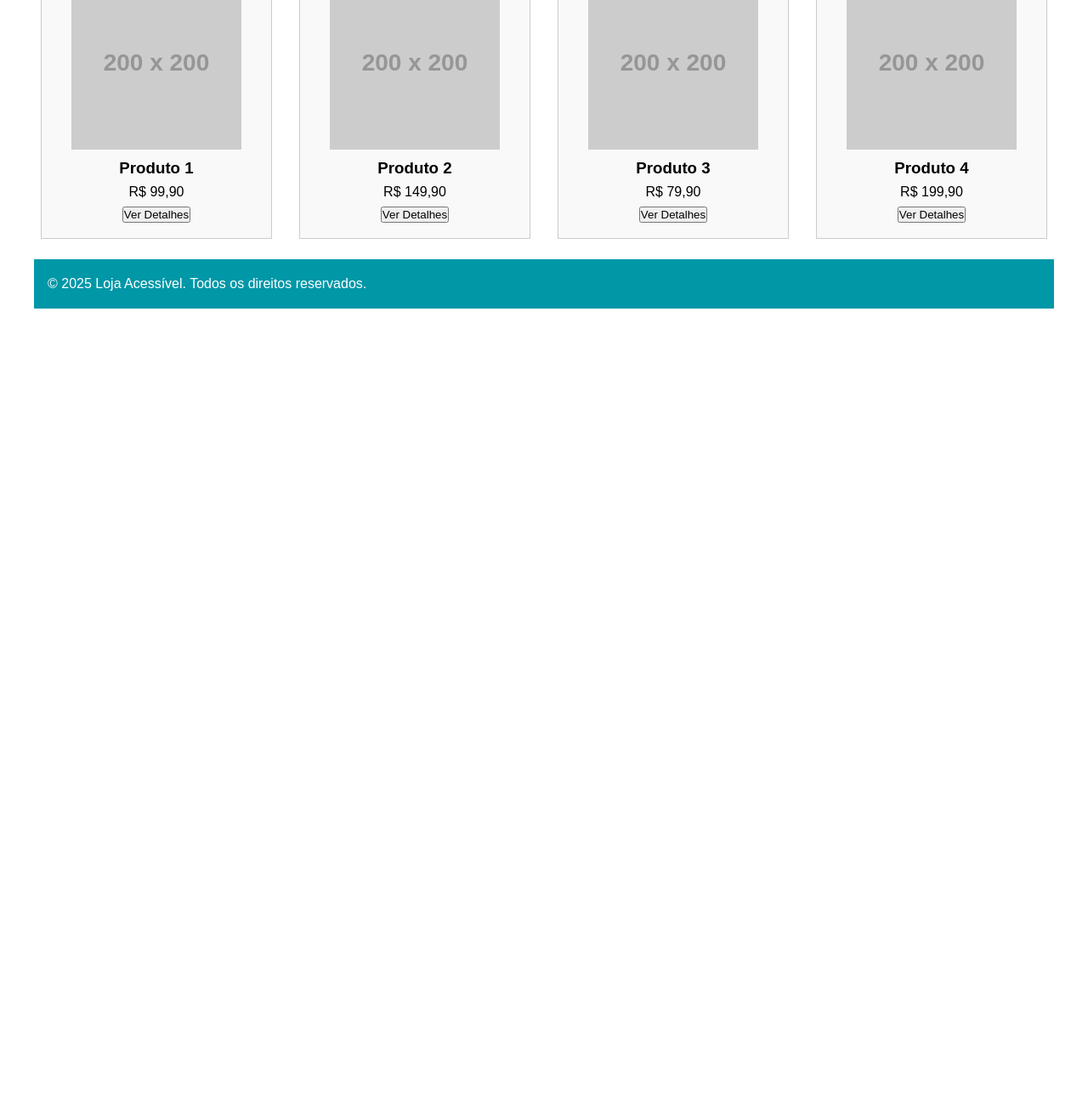
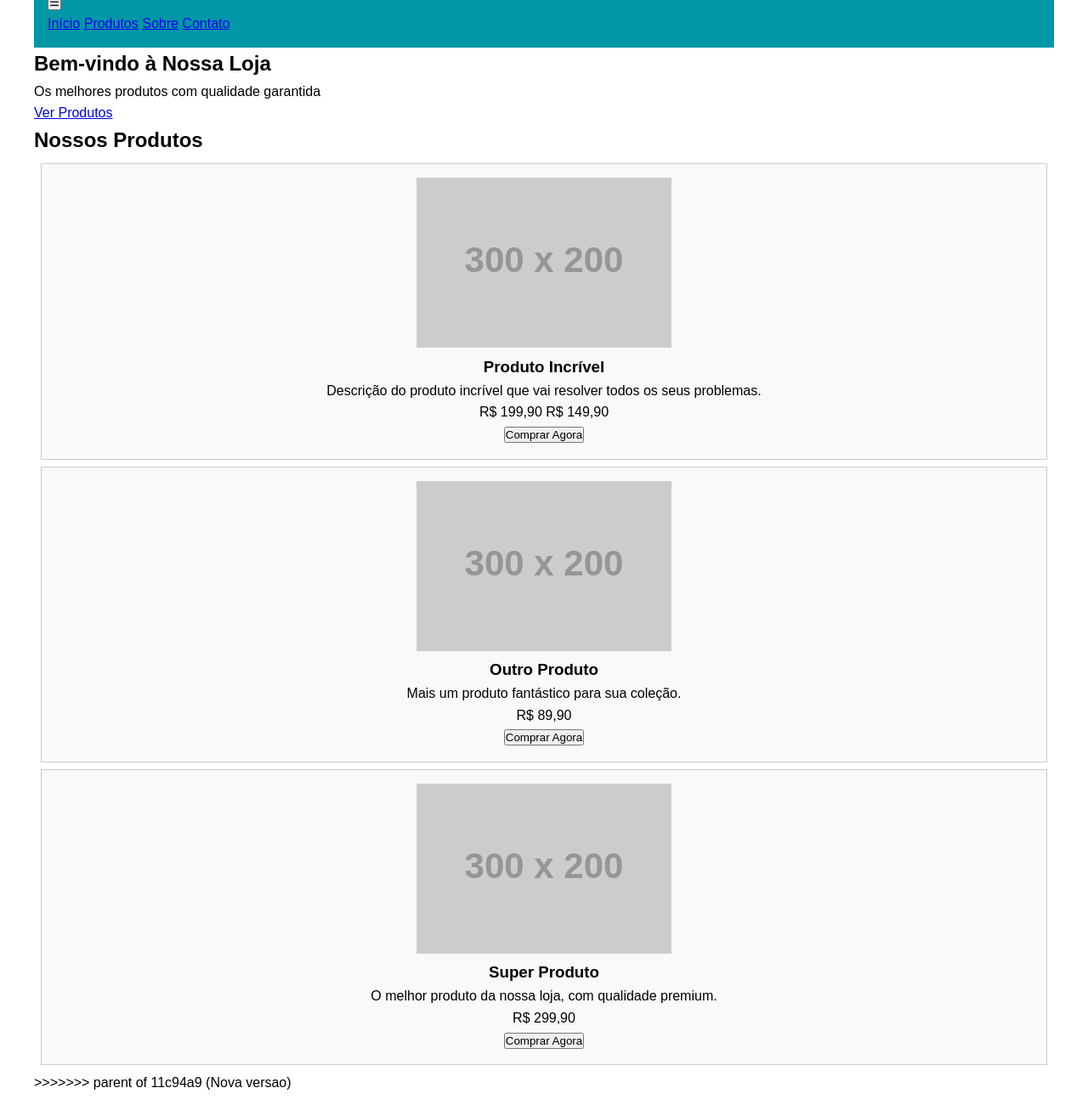
Before and after one commit to Parejah/pisenacsegundosemestre2025, a plain HTML site: page index.html in a window 1280 px wide. Shown: the part 526-1826 px from the top of the page at 85% size. Before the commit the page ends 889 px from the top, so only its background shows below. Drawn offline with Linux system fonts and the light colour scheme; placeholder pictures from the web are drawn by us.

Commit message:
Update index.html

```diff
--- a/index.html
+++ b/index.html
@@ -4,6 +4,12 @@
     <meta charset="UTF-8">
     <meta name="viewport" content="width=device-width, initial-scale=1.0">
     <title>Loja Acessível - Página Inicial</title>
+<<<<<<< HEAD
+=======
+ <!-- CSS Principal (importa todos os outros) -->
+    <link rel="stylesheet" href="css/main.css">
+
+>>>>>>> parent of 11c94a9 (Nova versao)
     <style>
         * {
             margin: 0;
@@ -80,6 +86,7 @@
     </style>
 </head>
 <body>
+<<<<<<< HEAD
     <header>
         <h1>Loja Acessível</h1>
         <nav aria-label="Menu principal">
@@ -105,6 +112,87 @@
                 <p>Descubra nossas ofertas especiais e produtos em destaque!</p>
             </div>
         </section>
+=======
+    <!-- CABEÇALHO -->
+    <header class="cabecalho">
+        <div class="container">
+            <div class="logo">Minha Loja</div>
+
+            <!-- Botão do menu mobile (só aparece no celular) -->
+            <button class="botao-menu">☰</button>
+
+            <!-- Menu normal -->
+            <nav class="navegacao">
+                <a href="#" class="link-navegacao">Início</a>
+                <a href="#" class="link-navegacao">Produtos</a>
+                <a href="#" class="link-navegacao">Sobre</a>
+                <a href="#" class="link-navegacao">Contato</a>
+            </nav>
+        </div>
+    </header>
+
+    <!-- SEÇÃO HERO (DESTAQUE) -->
+    <section class="hero-secao">
+        <div class="container">
+            <h1 class="hero-titulo">Bem-vindo à Nossa Loja</h1>
+            <p class="hero-subtitulo">Os melhores produtos com qualidade garantida</p>
+            <a href="#produtos" class="botao botao-verde botao-grande">Ver Produtos</a>
+        </div>
+    </section>
+
+    <!-- CONTEÚDO PRINCIPAL -->
+    <main class="conteudo-principal">
+        <div class="container">
+            <!-- SEÇÃO DE PRODUTOS -->
+            <section class="secao" id="produtos">
+                <h2 class="titulo-secao">Nossos Produtos</h2>
+
+                <!-- Grade de produtos -->
+                <div class="grade-produtos">
+                    <!-- Card de produto 1 -->
+                    <div class="card card-produto">
+                        <div class="card-imagem">
+                            <img src="https://via.placeholder.com/300x200" alt="Produto 1">
+                        </div>
+                        <div class="card-corpo">
+                            <h3 class="card-titulo">Produto Incrível</h3>
+                            <p class="card-texto">Descrição do produto incrível que vai resolver todos os seus problemas.</p>
+                            <div class="preco-produto">
+                                <span class="preco-antigo">R$ 199,90</span>
+                                R$ 149,90
+                            </div>
+                            <button class="botao botao-azul">Comprar Agora</button>
+                        </div>
+                    </div>
+
+                    <!-- Card de produto 2 -->
+                    <div class="card card-produto">
+                        <div class="card-imagem">
+                            <img src="https://via.placeholder.com/300x200" alt="Produto 2">
+                        </div>
+                        <div class="card-corpo">
+                            <h3 class="card-titulo">Outro Produto</h3>
+                            <p class="card-texto">Mais um produto fantástico para sua coleção.</p>
+                            <div class="preco-produto">R$ 89,90</div>
+                            <button class="botao botao-azul">Comprar Agora</button>
+                        </div>
+                    </div>
+
+                    <!-- Card de produto 3 -->
+                    <div class="card card-produto">
+                        <div class="card-imagem">
+                            <img src="https://via.placeholder.com/300x200" alt="Produto 3">
+                        </div>
+                        <div class="card-corpo">
+                            <h3 class="card-titulo">Super Produto</h3>
+                            <p class="card-texto">O melhor produto da nossa loja, com qualidade premium.</p>
+                            <div class="preco-produto">R$ 299,90</div>
+                            <button class="botao botao-verde">Comprar Agora</button>
+                        </div>
+                    </div>
+                </div>
+            </section>
+>>>>>>> parent of 11c94a9 (Nova versao)
 
         <section class="promocoes">
             <h2>Produtos em Destaque</h2>
@@ -137,8 +225,16 @@
         </section>
     </main>
 
+<<<<<<< HEAD
     <footer>
         <p>&copy; 2025 Loja Acessível. Todos os direitos reservados.</p>
+=======
+    <!-- RODAPÉ -->
+    <footer class="rodape">
+        <div class="container">
+            <p>&copy; 2024 Minha Loja. Todos os direitos reservados.</p>
+        </div>
+>>>>>>> parent of 11c94a9 (Nova versao)
     </footer>
 </body>
 </html>
```
